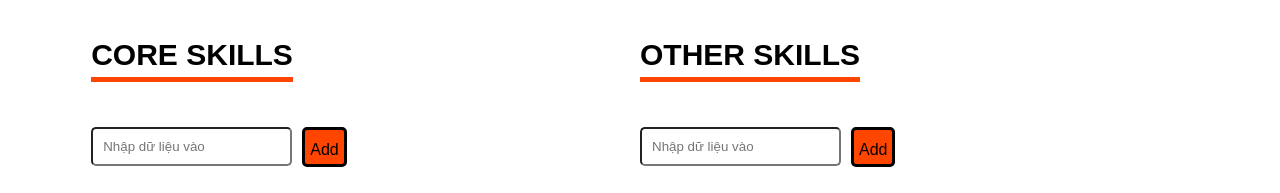
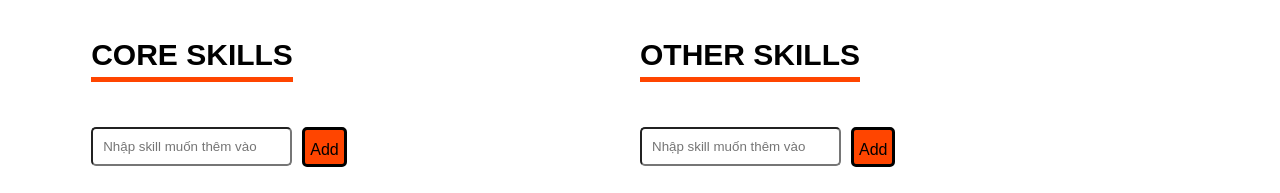
Before and after one commit to didieu0807/web_basic, a plain HTML site: page btvn_b3.html in a window 1280 px wide. Shown: the part 1300-1493 px from the top of the page. Drawn offline with Linux system fonts and the light colour scheme.

Commit message:
update files

```diff
--- a/btvn_b3.html
+++ b/btvn_b3.html
@@ -89,7 +89,7 @@
                 <div class="core-skills">
                     <h2>CORE SKILLS</h2>
                     <div class="input-section">
-                        <input class="input-text" id="input1" type="text" placeholder="Nhập dữ liệu vào">
+                        <input class="input-text" id="input1" type="text" placeholder="Nhập skill muốn thêm vào">
                         <div class="output-text" id="output1">Add</div>
                     </div>
                     <div class="box">
@@ -108,7 +108,7 @@
                 <div class="other-skills">
                     <h2>OTHER SKILLS</h2>
                     <div class="input-section">
-                        <input class="input-text" id="input2" type="text" placeholder="Nhập dữ liệu vào">
+                        <input class="input-text" id="input2" type="text" placeholder="Nhập skill muốn thêm vào">
                         <div class="output-text" id="output2">Add</div>
                     </div>
                     <div class="box">
```
